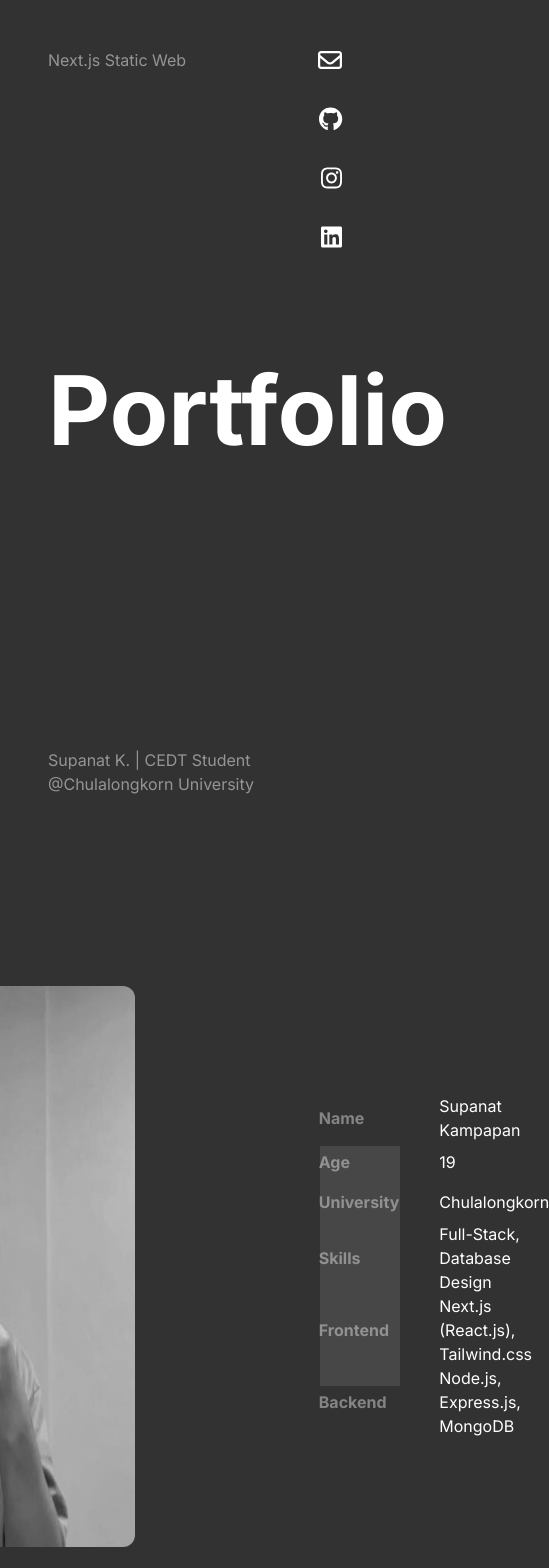
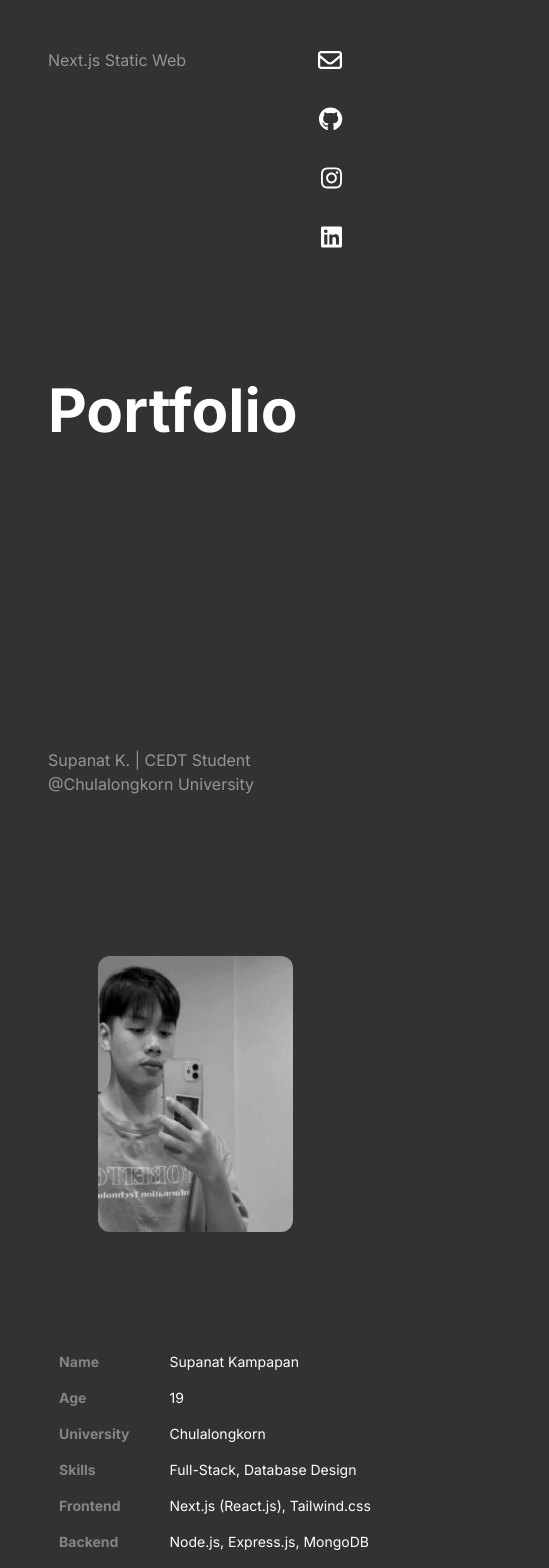
Before and after one commit to PeemSx/portfolio_nextjs, a Next.js app: page / in a window 390 px wide. Shown: the top 1568 px of the page, 549 px wide, since content can reach past the window. Built offline with nearby package versions, Linux system fonts and the light colour scheme.

Commit message:
responsive some components

```diff
--- a/app/components/Introduction.js
+++ b/app/components/Introduction.js
@@ -2,32 +2,32 @@ import React from 'react';
 
 const Introduction = () => {
   return (
-    <div className='p-12 h-screen flex items-center justify-center gap-36'>
-      <div className='absolute bg-white w-20 h-60 left-80 z-0 opacity-10'></div>
-      <img src='images/profile.jpg' className='h-3/4 grayscale z-10 rounded-xl' alt='Profile' />
-      <div>
+    <div className='min-h-svh sm:max-md:gap-24 sm:items-center sm:justify-center  sm:max-xl:flex  sm:max-xl:flex-col w-full lg:gap-36 lg:flex xl:flex-row'>
+      <div className='sm:opacity-0 absolute bg-white w-20 h-60 left-80 z-0 opacity-10'></div>
+      <img src='images/profile.jpg' className='sm:max-md:w-1/2 rounded-xl grayscale lg:z-10 lg:h-3/4 xl:h-3/4' alt='Profile' />
+      <div className=' py-4 px-2 lg:py-0 lg:px-0'>
 
-        <table className=''>
+        <table className='text-left sm:text-sm md:text-2xl'>
           <tbody>
             <tr className='py-4'>
-              <td className='text-left px-10 py-2 font-bold opacity-40'>Name</td>
-              <td className='text-left '>Supanat Kampapan</td>
+              <td className='px-10 py-2 font-bold opacity-40'>Name</td>
+              <td className=''>Supanat Kampapan</td>
             </tr>
             <tr>
-              <td className='text-left px-10 py-2 font-bold opacity-40'>Age</td>
-              <td className='text-left '>19</td>
+              <td className='px-10 py-2 font-bold opacity-40'>Age</td>
+              <td className=''>19</td>
             </tr>
             <tr className='py-4'>
-              <td className='text-left px-10 py-2 font-bold opacity-40'>University</td>
-              <td className='text-left '>Chulalongkorn</td>
+              <td className='px-10 py-2 font-bold opacity-40'>University</td>
+              <td className=''>Chulalongkorn</td>
             </tr>
             <tr>
-              <td className='text-left px-10 py-2 font-bold opacity-40'>Skills</td>
-              <td className='text-left '> Full-Stack, Database Design</td>
+              <td className='px-10 py-2 font-bold opacity-40'>Skills</td>
+              <td className=''> Full-Stack, Database Design</td>
             </tr>
             <tr>
-              <td className='text-left px-10 py-2 font-bold opacity-40'>Frontend </td>
-              <td className='text-left '> Next.js (React.js), Tailwind.css</td>
+              <td className='px-10 py-2 font-bold opacity-40'>Frontend </td>
+              <td className=''> Next.js (React.js), Tailwind.css</td>
             </tr>
             <tr>
               <td className='text-left px-10 py-2 font-bold opacity-40'>Backend </td>
--- a/app/components/Landing.js
+++ b/app/components/Landing.js
@@ -15,7 +15,7 @@ const Landing = () => {
         <h2 className='mt-0 mb-auto'>Next.js Static Web</h2>
 
 
-      <h1 className='font-bold text-8xl '>Portfolio</h1>
+        <h1 className='min-w-320 font-bold text-6xl lg:text-8xl'>Portfolio</h1>
 
         <h2 className='mb-0 mt-auto'>Supanat K. | CEDT Student @Chulalongkorn University</h2>
       </div>
@@ -33,8 +33,6 @@ const Landing = () => {
           <a href='https://www.linkedin.com/in/supanat-kampapan-8561b023a/' target='_blank' rel='noopener noreferrer'>
             <FontAwesomeIcon icon={faLinkedin} className='text-2xl'></FontAwesomeIcon>
           </a>
-
-
       </div>
 
   </div>
--- a/app/components/Myworks.js
+++ b/app/components/Myworks.js
@@ -7,7 +7,7 @@ const Myworks = () => {
   return (
     <div className='min-h-svh p-12'>
         <h1 className='text-center font-bold text-2xl'>My Works</h1>
-        <div className='grid grid-cols-3'>
+        <div className='sm:grid sm:max-lg:grid-cols-1  xl:grid-cols-3'>
             <Posn/>
             <Nsc/>
             <Symposium/>
--- a/app/components/achievements/Nsc.js
+++ b/app/components/achievements/Nsc.js
@@ -2,7 +2,7 @@ import React from 'react'
 
 const Nsc = () => {
   return (
-    <div className='p-8 m-8 flex flex-col justify-center items-center space-y-4 shadow-2xl' style={{minHeight: "40vh",backgroundColor: "#474747" }}>
+    <div className='p-8 m-8 flex flex-col justify-center items-center space-y-4 shadow-2xl'  style={{minHeight: "40vh",backgroundColor: "#474747" }}>
       <h1 className='text-center text-lg'>National Software Contest Finalist</h1>
 
         <img src='images/NSC2022.png' alt='posn' className='w-2/3 mx-auto'></img>
--- a/tailwind.config.js
+++ b/tailwind.config.js
@@ -21,6 +21,12 @@ module.exports = {
         'background' : "#DEDBD1",
       }
     },
+    screens: {
+      'sm': '300px',
+      'md': '768px',
+      'lg': '1024px',
+      'xl': '1280px',
+    },
   },
   plugins: [],
 }
```
Lines whose indentation alone changed are shown as unchanged.
